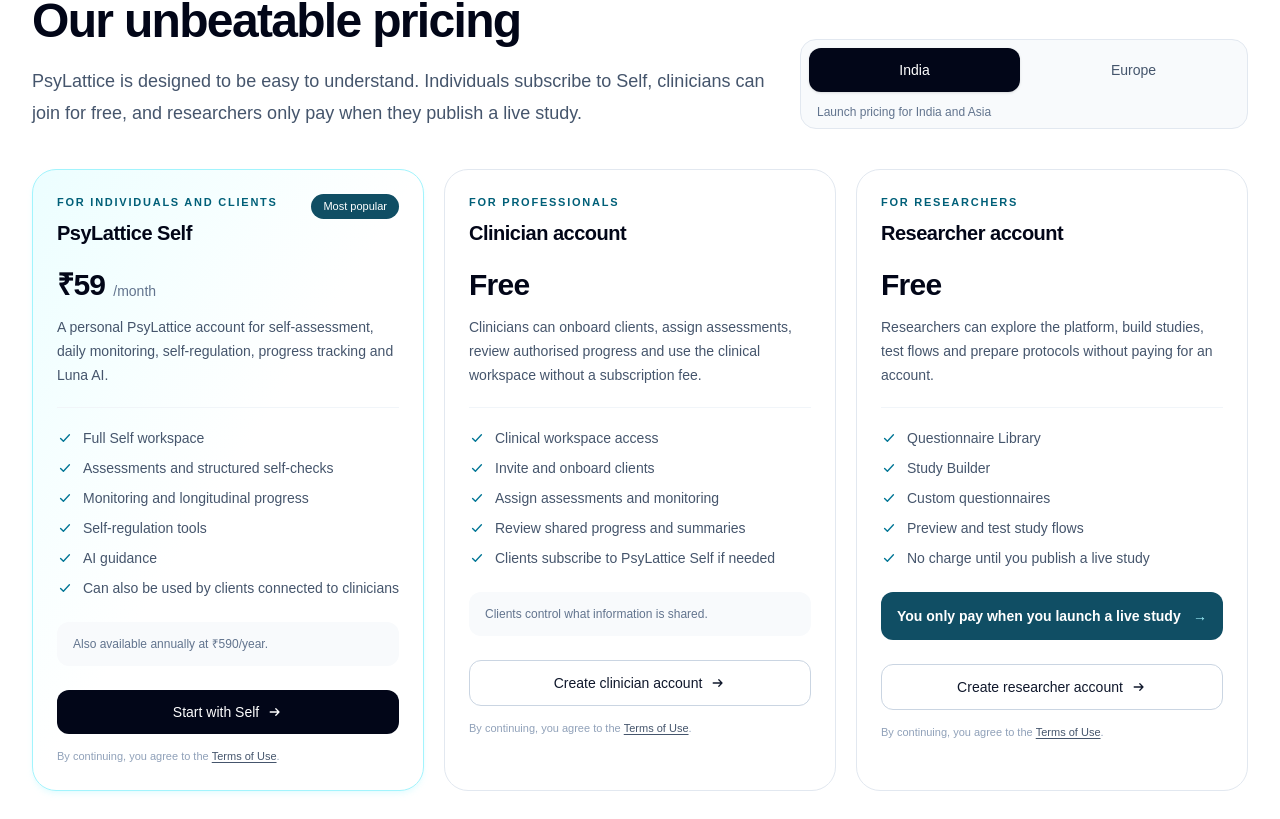
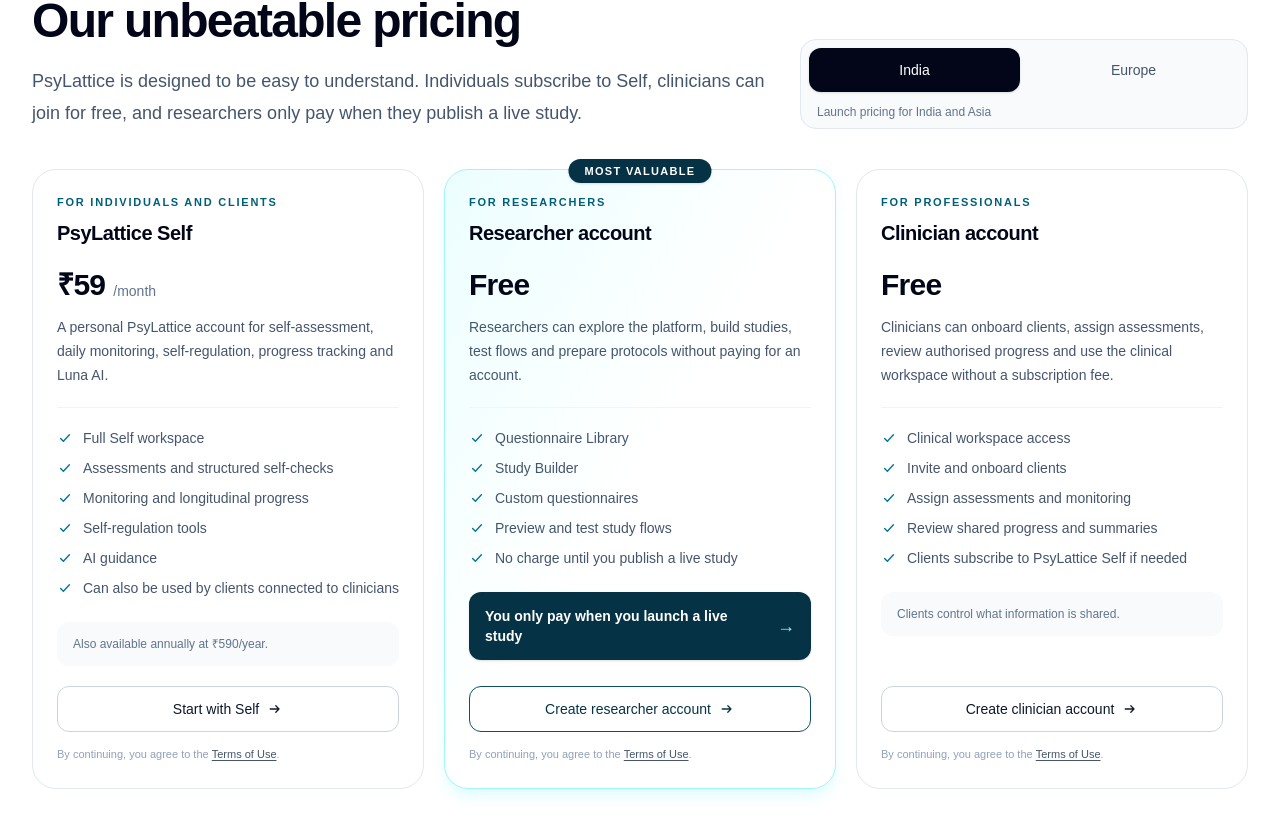
Before and after one commit to pr15das/psylattice, a Next.js app: page / in a window 1280 px wide. Shown: the part 5261-6080 px from the top of the page. Built offline with nearby package versions, Linux system fonts and the light colour scheme.

Commit message:
fixed pricing card

```diff
--- a/app/page.tsx
+++ b/app/page.tsx
@@ -1078,17 +1078,34 @@
 <div className="mt-10 grid gap-5 lg:grid-cols-3">
   {activePricing.cards
     .filter((card) =>
-      ["self", "clinician", "researcher"].includes(card.id)
+      ["self", "researcher", "clinician"].includes(card.id)
     )
-    .map((card) => (
+    .sort(
+      (a, b) =>
+        ["self", "researcher", "clinician"].indexOf(a.id) -
+        ["self", "researcher", "clinician"].indexOf(b.id)
+    )
+    .map((card) => {
+      const isResearcher = card.id === "researcher";
+
+      return (
         <article
           key={card.id}
-        className={`flex h-full flex-col rounded-[24px] border p-6 transition duration-300 hover:-translate-y-1 hover:shadow-xl ${
-          card.featured
-            ? "border-cyan-200 bg-gradient-to-br from-cyan-50 via-white to-white shadow-md shadow-cyan-100/40"
+          className={`relative flex h-full flex-col rounded-[24px] border p-6 transition duration-300 hover:-translate-y-1 hover:shadow-xl ${
+            isResearcher
+              ? "border-cyan-200 bg-gradient-to-br from-cyan-50 via-white to-white shadow-lg shadow-cyan-100/60"
               : "border-slate-200 bg-white hover:border-slate-300 hover:shadow-slate-200/40"
           }`}
         >
+          {/* Most valuable badge */}
+          {isResearcher && (
+            <div className="absolute -top-3 left-1/2 -translate-x-1/2">
+              <span className="whitespace-nowrap rounded-full bg-cyan-950 px-4 py-1.5 text-[11px] font-semibold uppercase tracking-[0.12em] text-white shadow-sm">
+                Most valuable
+              </span>
+            </div>
+          )}
+
           <div className="flex items-start justify-between gap-3">
             <div>
               <p className="text-[11px] font-semibold uppercase tracking-[0.16em] text-cyan-800">
@@ -1099,12 +1116,6 @@
                 {card.title}
               </h3>
             </div>
-
-          {card.featured && (
-            <span className="rounded-full bg-cyan-900 px-3 py-1 text-[11px] font-medium text-white">
-              Most popular
-            </span>
-          )}
           </div>
 
           <div className="mt-5">
@@ -1142,17 +1153,18 @@
             ))}
           </ul>
 
-        {card.id === "researcher" ? (
+          {/* Research study pricing button */}
+          {isResearcher ? (
             <button
               type="button"
               onClick={() => setShowResearchPricing(true)}
-            className="mt-6 flex w-full items-center justify-between rounded-xl bg-cyan-900 px-4 py-3.5 text-left text-sm font-semibold text-white transition hover:bg-cyan-900"
+              className="mt-6 flex w-full items-center justify-between rounded-xl bg-cyan-950 px-4 py-3.5 text-left text-sm font-semibold text-white shadow-sm transition hover:bg-cyan-900"
             >
               <span>
                 You only pay when you launch a live study
               </span>
 
-            <span className="ml-3 text-cyan-200">
+              <span className="ml-3 text-lg text-cyan-200">
                 →
               </span>
             </button>
@@ -1162,12 +1174,12 @@
             </div>
           )}
 
-        <div className="mt-5 pt-1">
+          <div className="mt-auto pt-5">
             <Link
               href={card.ctaHref}
               className={`inline-flex w-full items-center justify-center gap-2 rounded-xl px-5 py-3 text-sm font-medium transition ${
-              card.featured
-                ? "bg-slate-950 text-white hover:bg-slate-800"
+                isResearcher
+                  ? "border border-cyan-900 bg-white text-cyan-950 hover:bg-cyan-50"
                   : "border border-slate-300 bg-white text-slate-900 hover:border-slate-400"
               }`}
             >
@@ -1187,7 +1199,8 @@
             </p>
           </div>
         </article>
-    ))}
+      );
+    })}
 </div>
           <div className="mt-12 grid gap-5 lg:grid-cols-[1.1fr_.9fr]">
             <div className="rounded-[24px] border border-slate-200 bg-slate-950 p-7 text-white">
```
Lines whose indentation alone changed are shown as unchanged.
